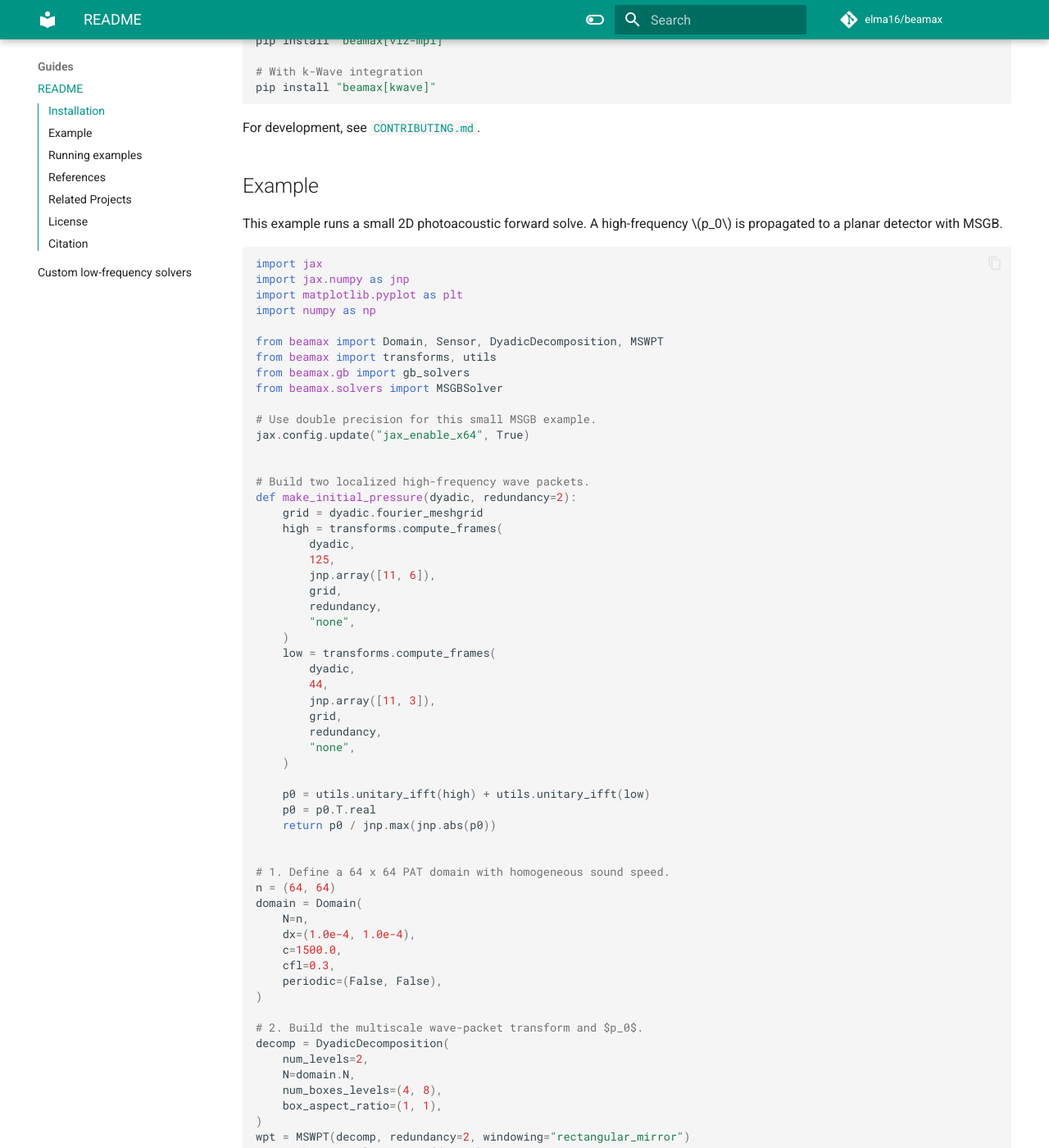
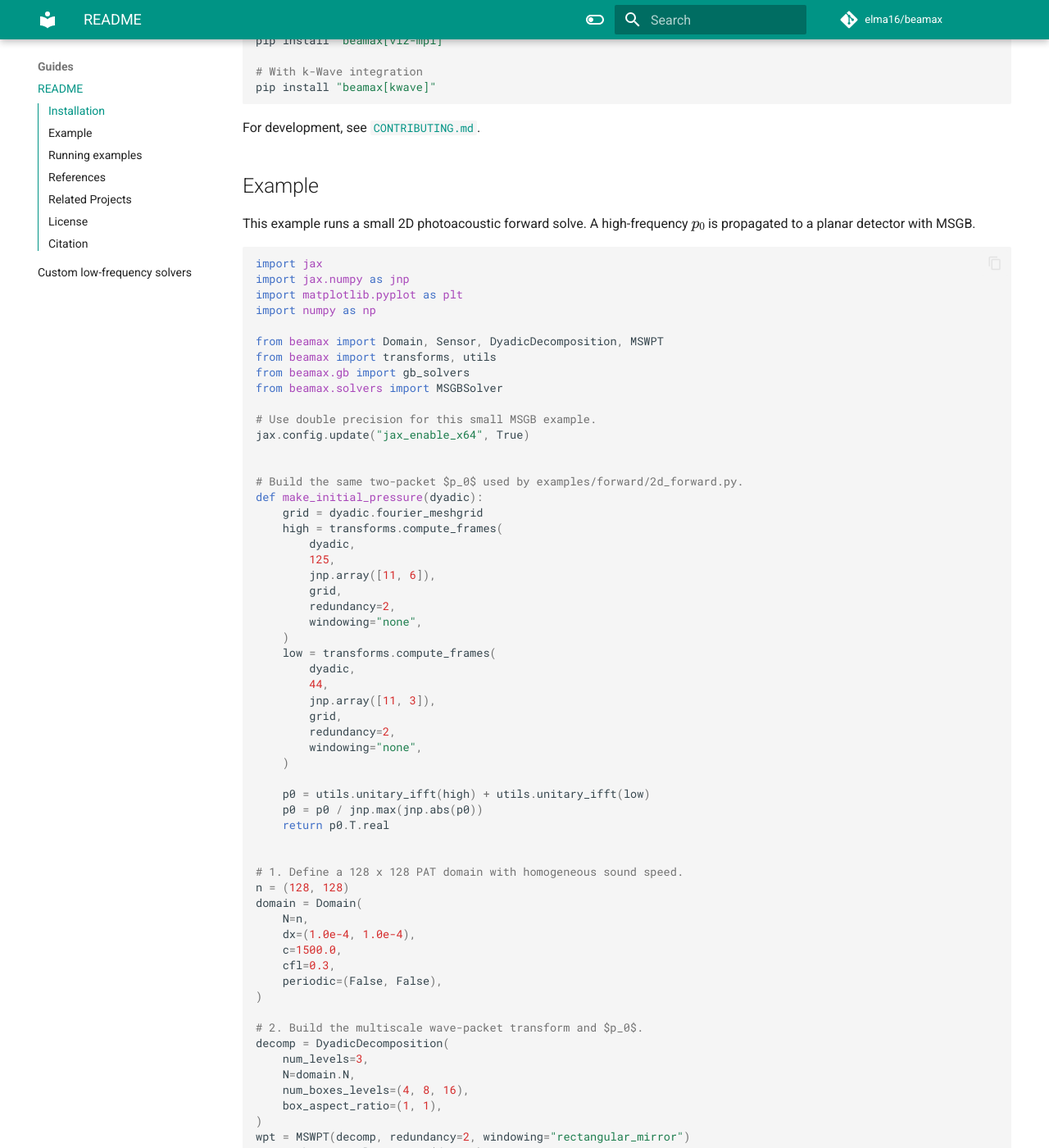
Before and after one commit to elma16/beamax, an MkDocs documentation site: the page built from docs/readme.md, in a window 1280 px wide and 1400 px high, scrolled down 633 px. Shown: the whole window at 82% size. Built offline with MkDocs 1.6.1 and Material for MkDocs 9.7.7, drawn with Linux system fonts in a browser that asks for light colours; comment, search, counter and statistics services are not loaded.

Commit message:
adding maths rendering, fixing the figure in the readme hopefully for the last time.

```diff
--- /dev/null
+++ b/docs/javascripts/mathjax.js
@@ -0,0 +1,12 @@
+window.MathJax = {
+  tex: {
+    inlineMath: [["\\(", "\\)"]],
+    displayMath: [["\\[", "\\]"]],
+    processEscapes: true,
+    processEnvironments: true,
+  },
+  options: {
+    ignoreHtmlClass: ".*|",
+    processHtmlClass: "arithmatex",
+  },
+};
--- a/docs/readme.md
+++ b/docs/readme.md
@@ -50,33 +50,33 @@ from beamax.solvers import MSGBSolver
 jax.config.update("jax_enable_x64", True)
 
 
-# Build two localized high-frequency wave packets.
-def make_initial_pressure(dyadic, redundancy=2):
+# Build the same two-packet $p_0$ used by examples/forward/2d_forward.py.
+def make_initial_pressure(dyadic):
     grid = dyadic.fourier_meshgrid
     high = transforms.compute_frames(
         dyadic,
         125,
         jnp.array([11, 6]),
         grid,
-        redundancy,
-        "none",
+        redundancy=2,
+        windowing="none",
     )
     low = transforms.compute_frames(
         dyadic,
         44,
         jnp.array([11, 3]),
         grid,
-        redundancy,
-        "none",
+        redundancy=2,
+        windowing="none",
     )
 
     p0 = utils.unitary_ifft(high) + utils.unitary_ifft(low)
-    p0 = p0.T.real
-    return p0 / jnp.max(jnp.abs(p0))
+    p0 = p0 / jnp.max(jnp.abs(p0))
+    return p0.T.real
 
 
-# 1. Define a 64 x 64 PAT domain with homogeneous sound speed.
-n = (64, 64)
+# 1. Define a 128 x 128 PAT domain with homogeneous sound speed.
+n = (128, 128)
 domain = Domain(
     N=n,
     dx=(1.0e-4, 1.0e-4),
@@ -87,9 +87,9 @@ domain = Domain(
 
 # 2. Build the multiscale wave-packet transform and $p_0$.
 decomp = DyadicDecomposition(
-    num_levels=2,
+    num_levels=3,
     N=domain.N,
-    num_boxes_levels=(4, 8),
+    num_boxes_levels=(4, 8, 16),
     box_aspect_ratio=(1, 1),
 )
 wpt = MSWPT(decomp, redundancy=2, windowing="rectangular_mirror")
--- a/mkdocs.yml
+++ b/mkdocs.yml
@@ -49,6 +49,10 @@ markdown_extensions:
   - pymdownx.superfences
   - pymdownx.mark
   - attr_list
+
+extra_javascript:
+  - javascripts/mathjax.js
+  - https://unpkg.com/mathjax@3/es5/tex-mml-chtml.js
 
 plugins:
   - search
```
Also changed, not shown: README.md (+14 -14 lines), docs/assets/2d_forward.png.
